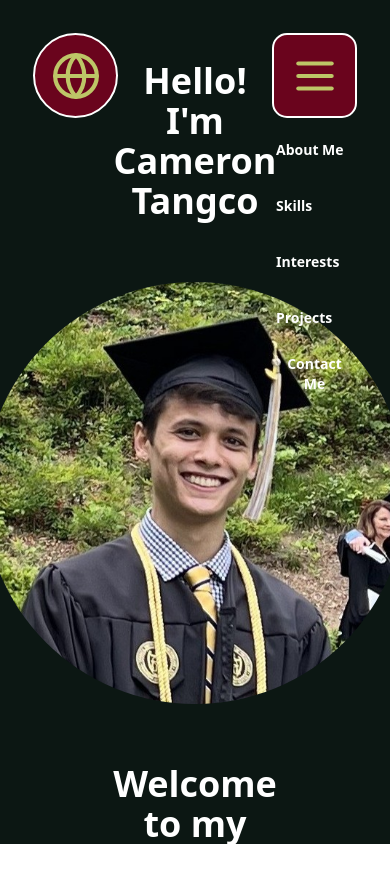
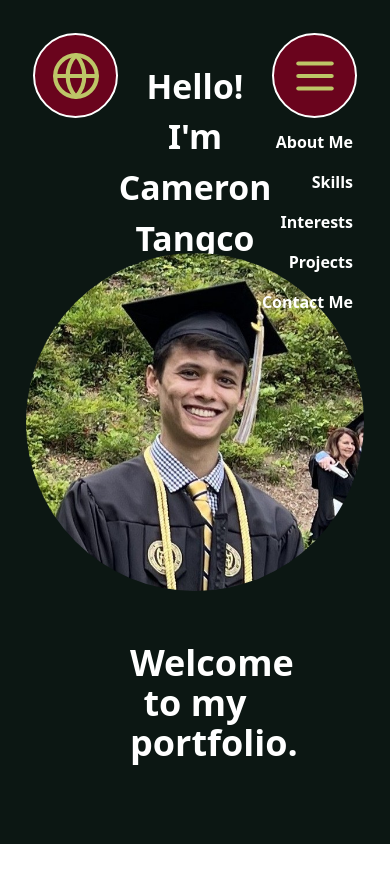
Before and after one commit to astro4u/portfolio, a React (Vite) app: page / in a window 390 px wide. Both pictures are taken after a click on the button 314 px from the left and 75 px from the top of the page. Shown: the top 882 px of the page. After the commit the page ends 844 px from the top, so only its background shows below. Built offline with nearby package versions, Linux system fonts and the light colour scheme.

Commit message:
added responsiveness to the menu button

```diff
--- a/src/App.jsx
+++ b/src/App.jsx
@@ -4,9 +4,9 @@ import { Header } from "./react-components/Header.jsx"
 function App() {
 
   return (
-    <>
+    <div className="bg-primary">
       <Header />
-    </>
+    </div>
   )
 }
 
--- a/src/react-components/Header.jsx
+++ b/src/react-components/Header.jsx
@@ -3,20 +3,24 @@ import { Menu } from "./Menu";
 
 export function Header() {
   return (
-    <div className="bg-primary h-full w-full justify-evenly grid grid-cols-3 grid-rows-3">
+    <div className="bg-primary h-[100vh] w-[100vw] justify-evenly grid grid-cols-3 grid-rows-3">
         <div className="col-start-1 col-end-2 row-start-1 row-end-2 align-end p-[2.0625rem]">
             <SocialMenu />
         </div>
-        <div className="col-start-2 col-end-3 row-start-1 row-end-4 bg-primary h-full w-full flex flex-col items-center">
-            <div className="text-white text-4xl mt-[3.8rem]">
+        <div className="col-start-2 col-end-3 row-start-1 row-end-4 bg-primary w-full flex flex-col items-center">
+            <div className="text-white text-[4vh] mt-[3.8rem]">
                 <h1 className="font-bold">Hello!</h1>
                 <h1 className="font-semibold">I'm Cameron Tangco</h1>
             </div>
-            <div className="w-[50vh] h-[50vh] rounded-full bg-white mb-[3.8rem] mt-[3.8rem] overflow-clip">
+        </div>
+        <div className="col-start-2 col-end-3 row-start-2 row-end-3
+                        flex flex-col self-center justify-self-center
+                        w-[40vh] h-[40vh] rounded-full bg-white overflow-clip">
                 <img src="./graduation-photo.jpeg"></img>
+        </div>
+        <div className="text-white font-semibold text-4xl self-center col-start-2 col-end-3 row-start-3 row-end-4">
+            Welcome to my portfolio.
             </div>
-            <div className="text-white font-semibold text-4xl">Welcome to my portfolio.</div>
-        </div>
         <div className="col-start-3 col-end-4 row-start-1 row-end-2 align-end justify-items-end p-[2.0625rem]">
             <Menu />
         </div>
--- a/src/react-components/Menu.jsx
+++ b/src/react-components/Menu.jsx
@@ -14,35 +14,59 @@ export function Menu() {
 
     return (
         <div className="">
-            <button onClick={handleMenuPress}
-                className="h-[85px] w-[85px] bg-secondary border-2 border-white font-semibold rounded-[15px] items-center justify-items-center grid grid-cols-1 grid-rows-1">
-                <div className="justify-self-center col-start-1 row-start-1">
-                    <MenuButton color="#BDC667" size={50} />
-                </div>
-            </button>
-            <div className="grid grid-cols-1 grid-rows-5 items-center justify-items-start w-[5.3125rem]">
+            <div className="grid grid-cols-1 grid-rows-1">
+                <button onClick={handleMenuPress}
+                    className="lg:col-start-2 lg:row-start-1
+                            sm:col-start-2 sm:row-start-1
+                            h-[85px] w-[85px] bg-secondary border-2 border-white font-semibold rounded-full items-center justify-items-center grid grid-cols-1 grid-rows-1
+                            hover:bg-secondary-light">
+                    <div className="justify-self-center col-start-1 row-start-1">
+                        <MenuButton color="#BDC667" size={50} />
+                    </div>
+                </button>
+            </div>
+            <div className="grid
+                            grid-cols-1 grid-rows-5
+                            lg:col-start-1 lg:col-end-3 lg:row-start-2 lg:row-end-7
+                            sm:col-start-1 sm:col-end-2 sm:row-start-2 sm:row-end-7
+                            items-center justify-items-end w-[5.3125rem] text-nowrap">
                 <Transition show={pressed}>
-                    <div className="transition duration-300 data-closed:-translate-y-2 data-closed:opacity-0 data-opened:opacity-100 col-start-1 row-start-1 items-center">
+                    <div className="lg:col-span-2 lg:row-start-1
+                                    sm:col-start-1 sm:row-start-1
+                                    items-center
+                                    transition duration-300 data-closed:opacity-0 data-opened:opacity-100">
                         <MenuElement text={"About Me"}/>
                     </div>
                 </Transition>
                 <Transition show={pressed}>
-                    <div className="transition duration-300 data-closed:-translate-y-12 data-closed:opacity-0 data-opened:opacity-100 col-start-1 row-start-2 items-center">
+                    <div className="lg:col-span-2 lg:row-start-2 data-closed:-translate-y-[2rem]
+                                    sm:col-start-1 sm:row-start-2
+                                    items-center
+                                    transition duration-300 data-closed:opacity-0 data-opened:opacity-100">
                         <MenuElement text={"Skills"}/>
                     </div>
                 </Transition>
                 <Transition show={pressed}>
-                    <div className="transition duration-500 data-closed:-translate-y-22 data-closed:opacity-0 data-opened:opacity-100 col-start-1 row-start-3 items-center">
+                    <div className="lg:col-span-2 lg:row-start-3 data-closed:-translate-y-[4rem]
+                                    sm:col-start-1 sm:row-start-3
+                                    items-center
+                                    transition duration-500 data-closed:opacity-0 data-opened:opacity-100">
                         <MenuElement text={"Interests"}/>
                     </div>
                 </Transition>
                 <Transition show={pressed}>
-                    <div className="transition duration-700 data-closed:-translate-y-32 data-closed:opacity-0 data-opened:opacity-100 col-start-1 row-start-4 items-center">
+                    <div className="lg:col-span-2 lg:row-start-4 data-closed:-translate-y-[6rem]
+                                    sm:col-start-1 sm:row-start-4
+                                    items-center
+                                    transition duration-700 data-closed:opacity-0 data-opened:opacity-100">
                         <MenuElement text={"Projects"}/>
                     </div>
                 </Transition>
                 <Transition show={pressed}>
-                    <div className="transition duration-900 data-closed:-translate-y-42 data-closed:opacity-0 data-opened:opacity-100 col-start-1 row-start-5 items-center">
+                    <div className="lg:col-span-2 lg:row-start-5 data-closed:-translate-y-[8rem]
+                                    sm:col-start-1 sm:row-start-5
+                                    items-center
+                                    transition duration-900 data-closed:opacity-0 data-opened:opacity-100">
                         <MenuElement text={"Contact Me"}/>
                     </div>
                 </Transition>
--- a/src/react-components/MenuElement.jsx
+++ b/src/react-components/MenuElement.jsx
@@ -2,7 +2,7 @@
 export function MenuElement({ text }) {
 
     return (
-        <div className={`text-sm font-semibold text-white rounded-md mt-2 p-1`}>
+        <div className={`lg:text-2xl sm:text-sm font-semibold text-white rounded-md mt-2 p-1`}>
             <p>{text}</p>
         </div>
     )
```
